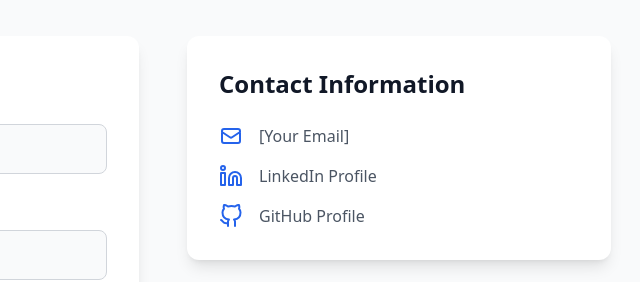
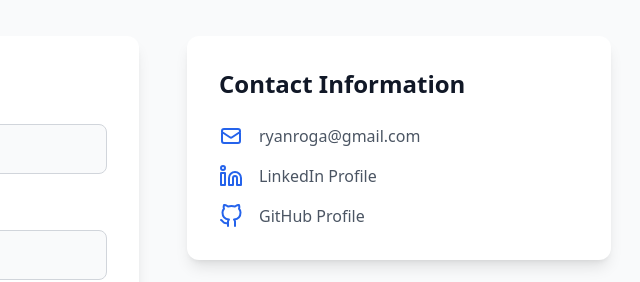
Before and after one commit to rogadev/ryanroga, an Astro site: page / in a window 1280 px wide. Shown: the part 2440-2722 px from the top of the page, 477-1117 px from the left. Built offline with nearby package versions, Linux system fonts and the light colour scheme; Astro itself is replaced by a stand-in of ours.

Commit message:
Update Contact.astro

```diff
--- a/src/components/Contact.astro
+++ b/src/components/Contact.astro
@@ -1,9 +1,9 @@
 ---
 const contactInfo = {
   name: 'Ryan Roga',
-  email: '[Your Email]',
-  linkedin: 'https://linkedin.com/in/[your-profile]',
-  github: 'https://github.com/[your-username]',
+  email: 'ryanroga@gmail.com',
+  linkedin: 'https://linkedin.com/in/ryanroga',
+  github: 'https://github.com/rogadev',
 }
 ---
 
```
